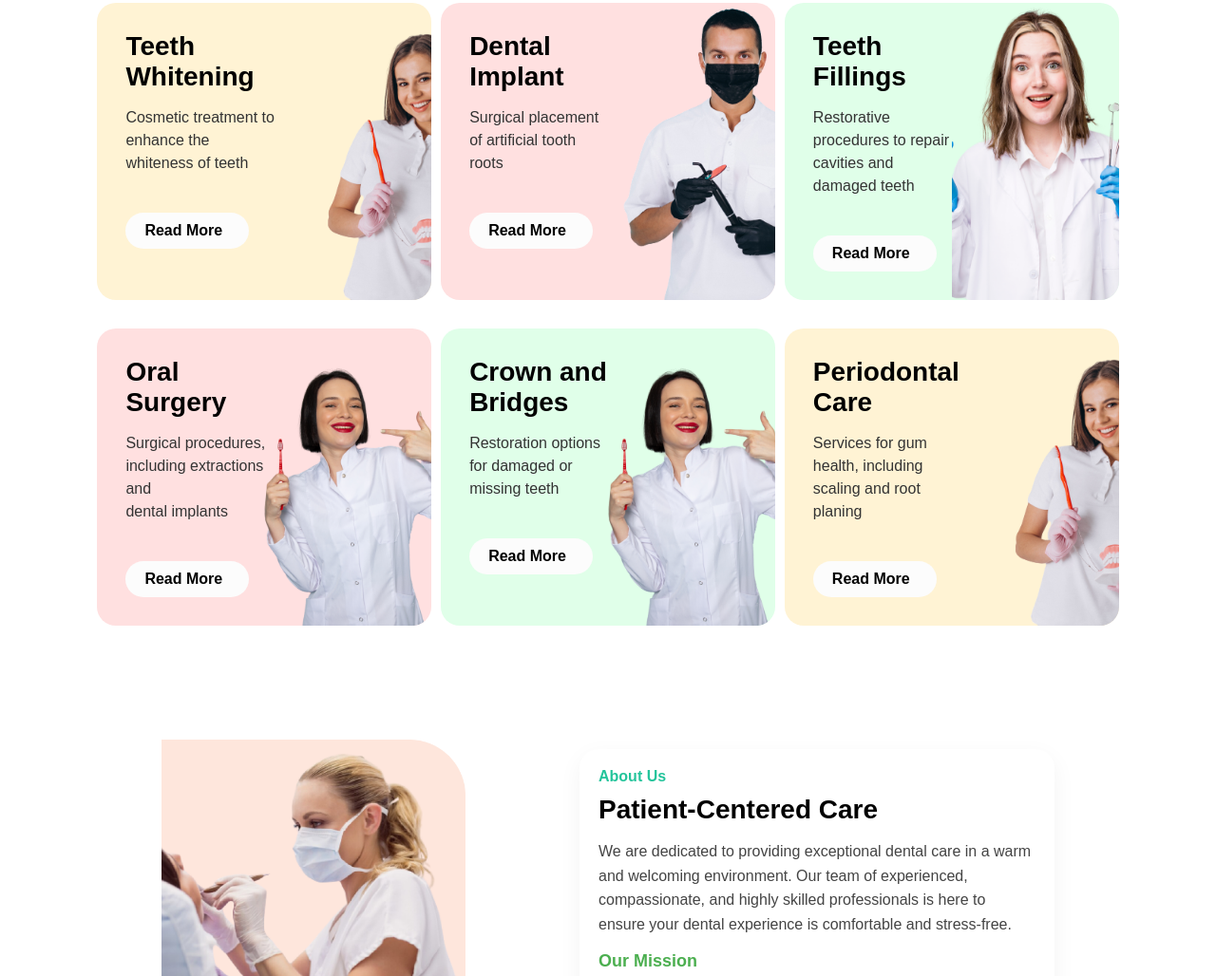
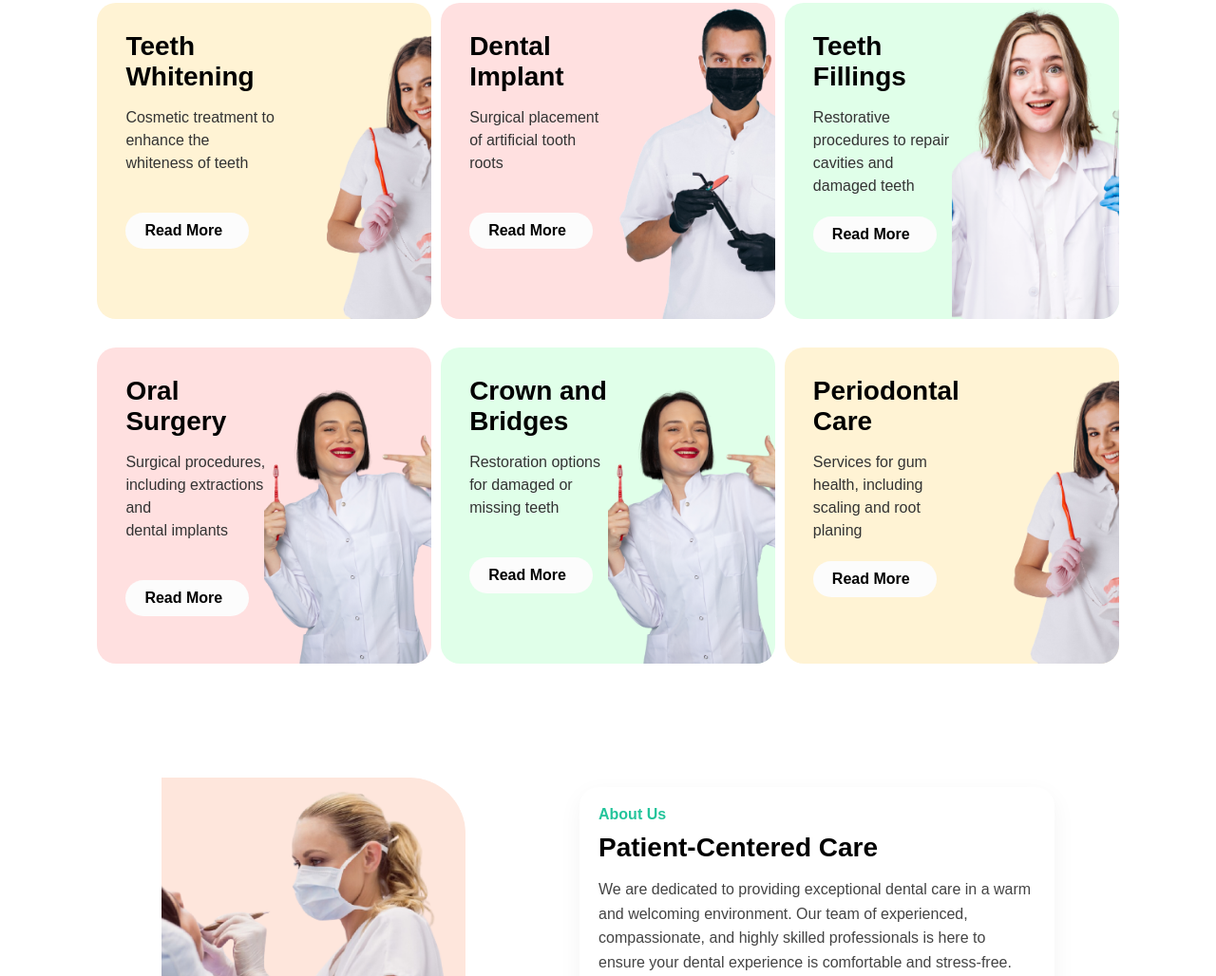
Before and after one commit to SomnathDas2004/Dental-clinic-website-landing-page, a plain HTML site: page index.html in a window 1280 px wide. Shown: the part 919-1947 px from the top of the page at 95% size. Drawn offline with Linux system fonts and the light colour scheme.

Commit message:
changed index.html read more portion

```diff
--- a/index.html
+++ b/index.html
@@ -105,10 +105,11 @@
 
       <!-- Teeth Fillings -->
       <div class="service-card bg-green">
-          <div class="content-box">
+          <div class="content-box" >
               <h2 class="service-title">Teeth <br> Fillings</h2>
               <p class="service-description">Restorative <br> procedures to repair <br> cavities and <br> damaged teeth</p>
-              <a href="#" class="read-more">Read More</a>
+              <a style="position: relative; top: -20px; margin-bottom: 20px;" href="#" class="read-more">Read More</a>
+
           </div>
           <div class="image-box">
               <img src="np4.png" alt="Dentist for teeth fillings">
@@ -147,7 +148,8 @@
           <div class="content-box">
               <h2 class="service-title">Periodontal Care</h2>
               <p class="service-description">Services for gum <br> health, including <br> scaling and root <br> planing</p>
-              <a href="#" class="read-more">Read More</a>
+              <a style="position: relative; top: -20px; margin-bottom: 20px;" href="#" class="read-more">Read More</a>
+
           </div>
           <div class="image-box">
               <img src="np2.png" alt="Dentist for periodontal care">
@@ -235,7 +237,7 @@
             </div>
             <button type="submit">Get a Free Consultation →</button>
           </form>
-          <p id="responseMsg" style="color: green;"></p>
+          <center><p id="responseMsg" style="color: green;"></p></center>
         </div>
       </div>
 
```
